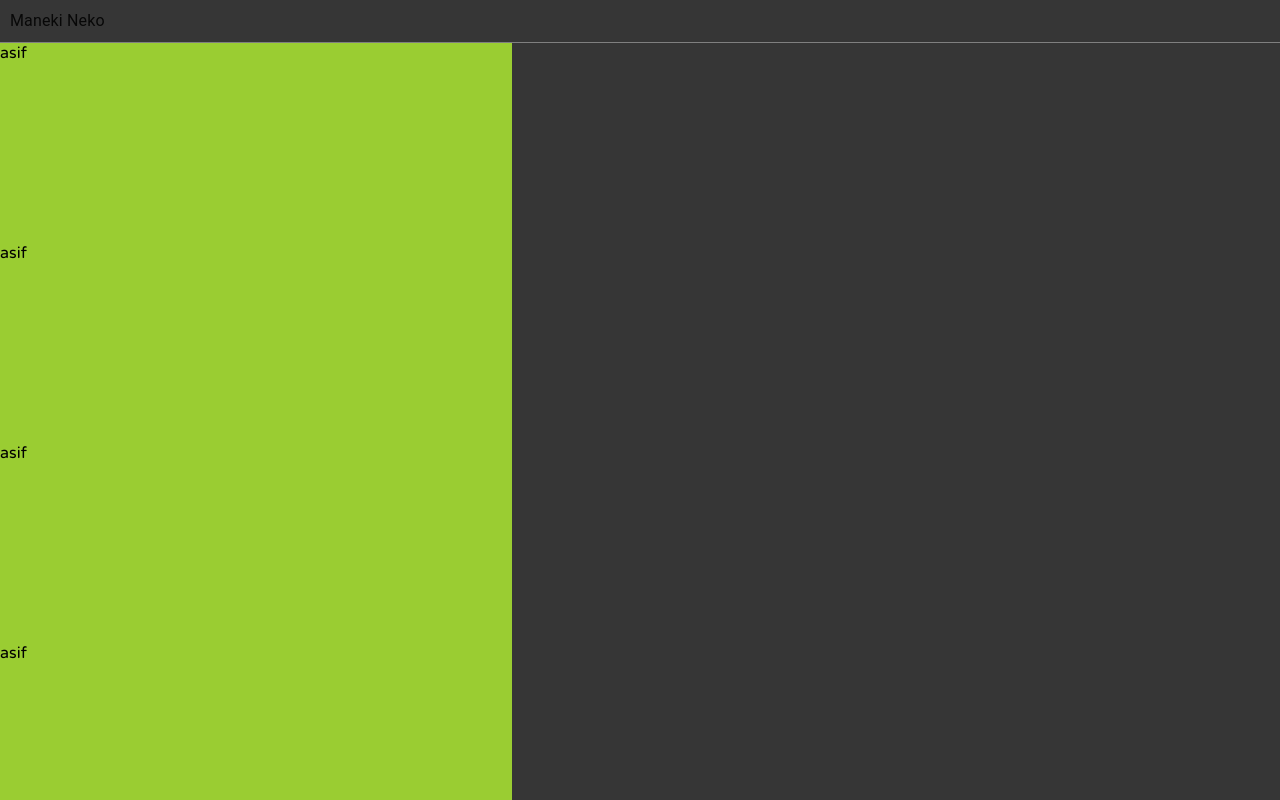
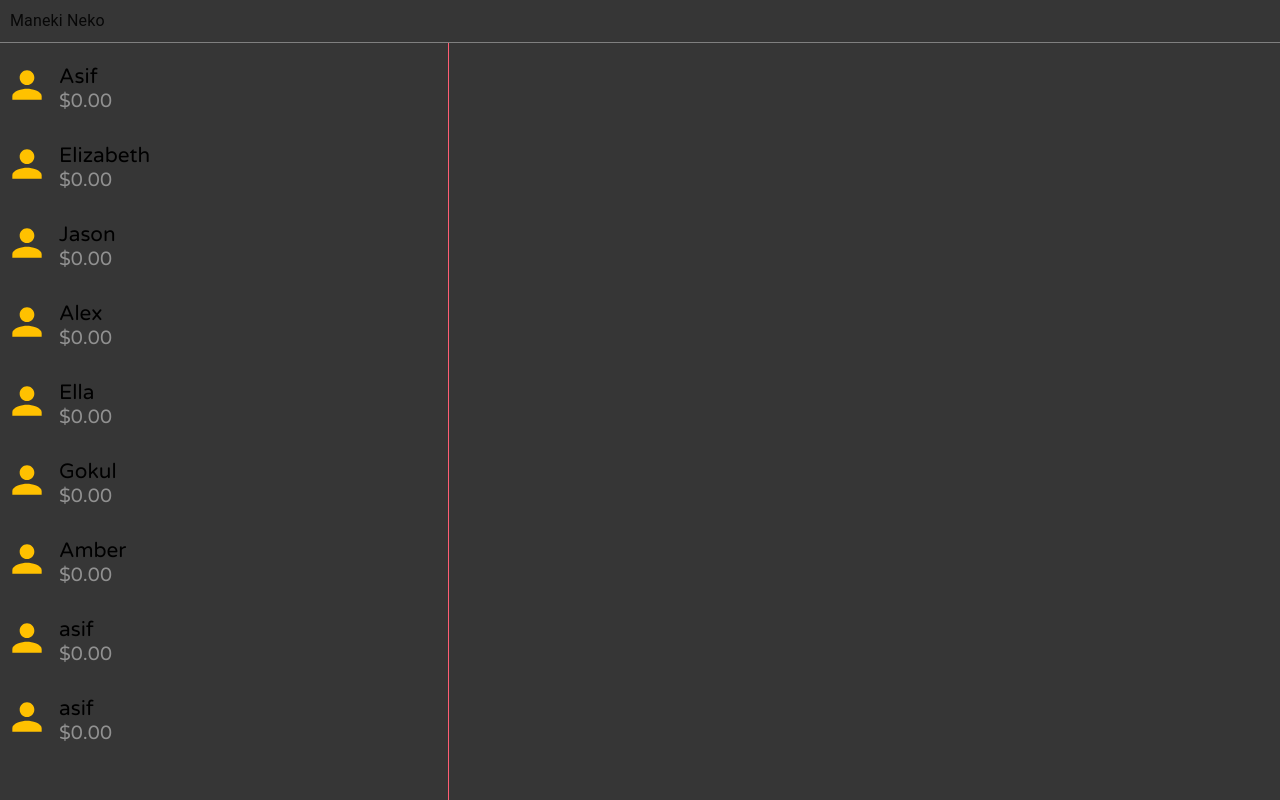
Before and after one commit to asif101/order-day, a React (Create React App) app: page / in a window 1280 px wide. Built offline with nearby package versions, Linux system fonts and the light colour scheme.

Commit message:
added Person component

```diff
--- a/src/components/Main/People/People.js
+++ b/src/components/Main/People/People.js
@@ -19,13 +19,13 @@ const People = () => {
 export default connect(null)(People)
 
 const people = [
-    'asif',
-    'asif',
-    'asif',
-    'asif',
-    'asif',
-    'asif',
-    'asif',
+    'Asif',
+    'Elizabeth',
+    'Jason',
+    'Alex',
+    'Ella',
+    'Gokul',
+    'Amber',
     'asif',
     'asif',
 ]
--- a/src/components/Main/People/People.scss
+++ b/src/components/Main/People/People.scss
@@ -1,4 +1,4 @@
 .People {
-    width: 40%;
-    background-color: yellowgreen;
+    width: 35%;
+    border-right: 1px solid #ff5d73
 }
--- a/src/components/Main/People/Person/Person.js
+++ b/src/components/Main/People/Person/Person.js
@@ -1,11 +1,19 @@
 import React from 'react'
 import { connect } from 'react-redux'
+import PersonIcon from '@material-ui/icons/Person'
 import './Person.scss'
 
 const Person = ({ name }) => {
     return (
         <div className='Person'>
-            {name}
+            <div className='Person-icon-container'>
+                <PersonIcon />
+            </div>
+            <div className='Person-text-container'>
+                <span className='name'>{name}</span>
+                <span className='money'>$0.00</span>
+            </div>
+
         </div>
     )
 }
--- a/src/components/Main/People/Person/Person.scss
+++ b/src/components/Main/People/Person/Person.scss
@@ -1,3 +1,35 @@
 .Person {
-    height: 200px;
+    margin: 10px 5px;
+    padding: 10px 0;
+    display: flex;
+    align-items: center;
+
+    &>.Person-icon-container {
+        margin-right: 10px;
+
+        &>svg {
+            fill: #ffc100;
+            width: 44px;
+            height: 44px;
+        }
+    }
+
+    &>.Person-text-container {
+        flex-grow: 1;
+        min-width: 0;
+        display: flex;
+        flex-direction: column;
+
+        &>.name {
+            font-size: 1.3rem;
+            white-space: nowrap;
+            overflow: hidden;
+            text-overflow: ellipsis;
+        }
+
+        &>.money {
+            color: rgb(145, 145, 145);
+            font-size: 1.2rem;
+        }
+    }
 }
```
